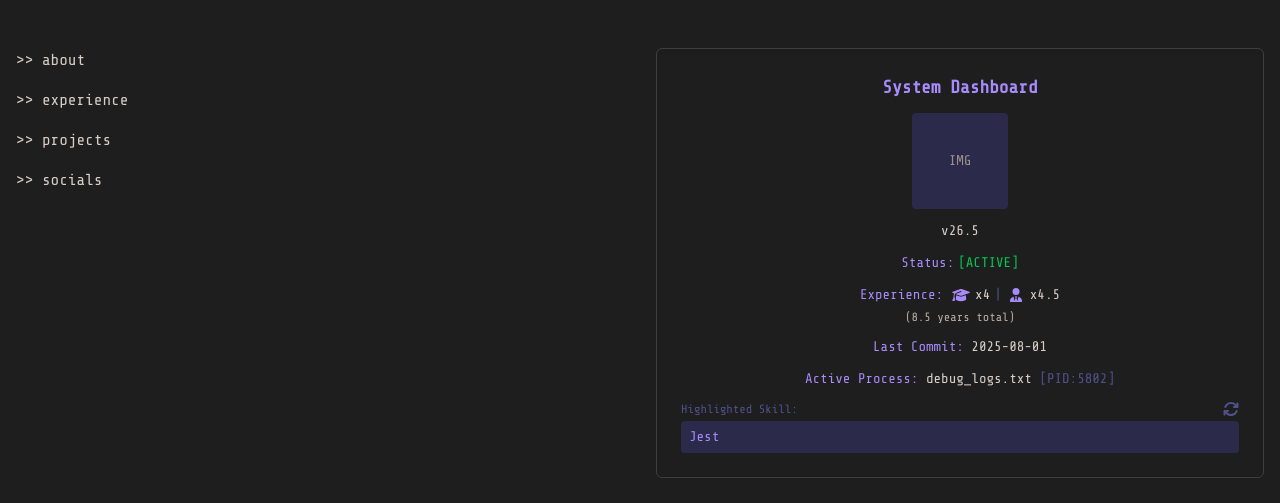
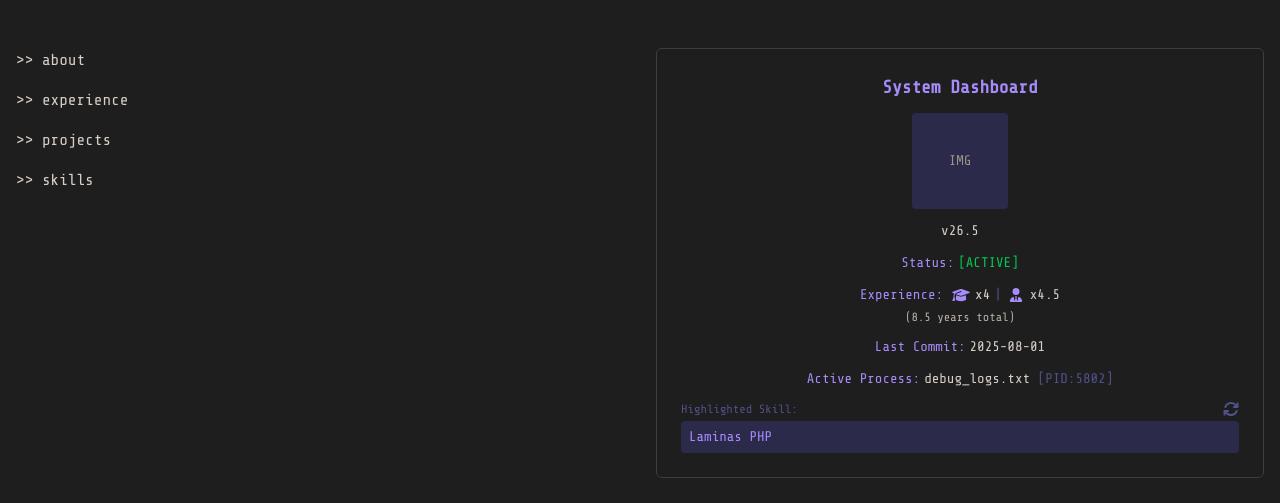
Before and after one commit to CristianGaudino/portfolio, a Next.js app in the folder my-portfolio/: page / in a window 1280 px wide. Shown: the top 503 px of the page. Built offline with nearby package versions, Linux system fonts and the light colour scheme.

Commit message:
- Hyrdration issue fix - Fixed an issue preventing deployment

```diff
--- a/my-portfolio/src/app/page.tsx
+++ b/my-portfolio/src/app/page.tsx
@@ -1,6 +1,5 @@
 'use client';
 
-import Head from 'next/head';
 import { useRef, useState } from 'react';
 import { TerminalModal } from '@/components/ui/terminal-modal';
 import { Share_Tech_Mono } from 'next/font/google';
@@ -16,10 +15,10 @@ const shareTechMono = Share_Tech_Mono({
 });
 
 const COMMANDS = [
-    { id: 'about', label: '>> about' },
-    { id: 'experience', label: '>> experience' },
-    { id: 'projects', label: '>> projects' },
-    { id: 'social', label: '>> socials' },
+    { id: 'about', label: 'about' },
+    { id: 'experience', label: 'experience' },
+    { id: 'projects', label: 'projects' },
+    { id: 'skills', label: 'skills' },
 ];
 
 export default function Home() {
@@ -51,7 +50,7 @@ export default function Home() {
                                     onClick={() => handleClick()}
                                     className="block w-full text-left hover:text-beige-100 transition-colors"
                                 >
-                                    {cmd.label}
+                                    &gt;&gt; {cmd.label}
                                 </button>
                             ))}
                         </div>
--- a/my-portfolio/src/components/ui/dashboard.tsx
+++ b/my-portfolio/src/components/ui/dashboard.tsx
@@ -7,14 +7,21 @@ import { FaArrowsRotate, FaGraduationCap, FaUserTie } from "react-icons/fa6";
 
 export function Dashboard() {
     const [uptime, setUptime] = useState(getUptimeInSeconds());
-    const [highlightedSkill, setHighlightedSkill] = useState<string>(() => {
-        return SKILLS[Math.floor(Math.random() * SKILLS.length)];
-    });
-    const [{ status, color }, setStatus] = useState(getDevStatus());
-    const [activeTask, setActiveTask] = useState(() =>
-        getTaskByStatus(getDevStatus().status)
-    );
+    const [highlightedSkill, setHighlightedSkill] = useState<string>("");
+    const [{ status, color }, setStatus] = useState({ status: "", color: "" });
+    const [activeTask, setActiveTask] = useState({ task: "", pid: 0 });
     const { version } = getVersion();
+
+    useEffect(() => {
+        const skill = SKILLS[Math.floor(Math.random() * SKILLS.length)];
+        setHighlightedSkill(skill);
+    }, []);
+
+    useEffect(() => {
+        const current = getDevStatus();
+        setStatus(current);
+        setActiveTask(getTaskByStatus(current.status));
+    }, []);
 
     useEffect(() => {
         const timer = setInterval(() => setUptime((u) => u + 1), 1000);
@@ -87,13 +94,19 @@ export function Dashboard() {
 
             {/* Last Commit */}
             <div className="text-sm w-full text-center">
-                <span className="text-accent-light">Last Commit:</span> 2025-08-01
+                <span className="text-accent-light mr-1">Last Commit:</span>2025-08-01
             </div>
 
             {/* Active Process */}
             <div className="text-sm w-full text-center">
-                <span className="text-accent-light">Active Process:</span>{" "}
-                {activeTask.task} <span className="text-accent-med">[PID:{activeTask.pid}]</span>
+                <span className="text-accent-light mr-1">Active Process:</span>
+                {activeTask.task ? (
+                    <>
+                        {activeTask.task} <span className="text-accent-med">[PID:{activeTask.pid}]</span>
+                    </>
+                ) : (
+                    <span className="text-accent-med">Loading task...</span>
+                )}
             </div>
 
             {/* Highlighted Skill */}
@@ -105,7 +118,11 @@ export function Dashboard() {
                     </button>
                 </div>
                 <div className="w-full h-8 bg-accent-dark rounded flex items-center px-2 text-sm text-accent-light">
-                    {highlightedSkill}
+                    {highlightedSkill ? (
+                        <div>{highlightedSkill}</div>
+                    ) : (
+                        <div className="animate-pulse text-accent-med">Loading skill...</div>
+                    )}
                 </div>
             </div>
         </div>
--- a/my-portfolio/src/components/ui/terminal-modal.tsx
+++ b/my-portfolio/src/components/ui/terminal-modal.tsx
@@ -8,7 +8,7 @@ import { TerminalModalProps } from '@/lib/definitions';
 
 const contentMap: Record<string, React.ReactElement> = {
     about: (
-        <div>I'm a software developer with 8 years of experience (4 professional, 4 academic).</div>
+        <div>I&apos;m a software developer with 8 years of experience (4 professional, 4 academic).</div>
     ),
     experience: (
         <div>
--- a/my-portfolio/src/components/ui/terminal-output.tsx
+++ b/my-portfolio/src/components/ui/terminal-output.tsx
@@ -57,4 +57,6 @@ const TerminalOutput = forwardRef<TerminalOutputHandle>((_, ref) => {
     );
 });
 
+TerminalOutput.displayName = "TerminalOutput";
+
 export default TerminalOutput;
```
